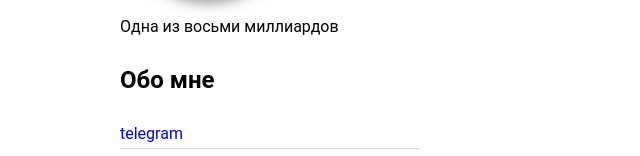
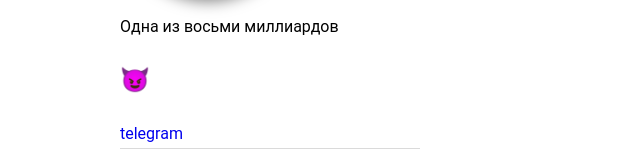
Before and after one commit to Konstantinovna-qa/cv, a plain HTML site: page index.html in a window 1280 px wide. Shown: the part 326-482 px from the top of the page, without its empty margins (0-640 px from the left). Drawn offline with Linux system fonts and the light colour scheme.

Commit message:
add emoji

```diff
--- a/index.html
+++ b/index.html
@@ -17,7 +17,7 @@
 
 			<p>Одна из восьми миллиардов</p>
 
-			<h2>Обо мне</h2>
+			<h2>😈</h2>
 
 			<div class="contacts">
 
```
